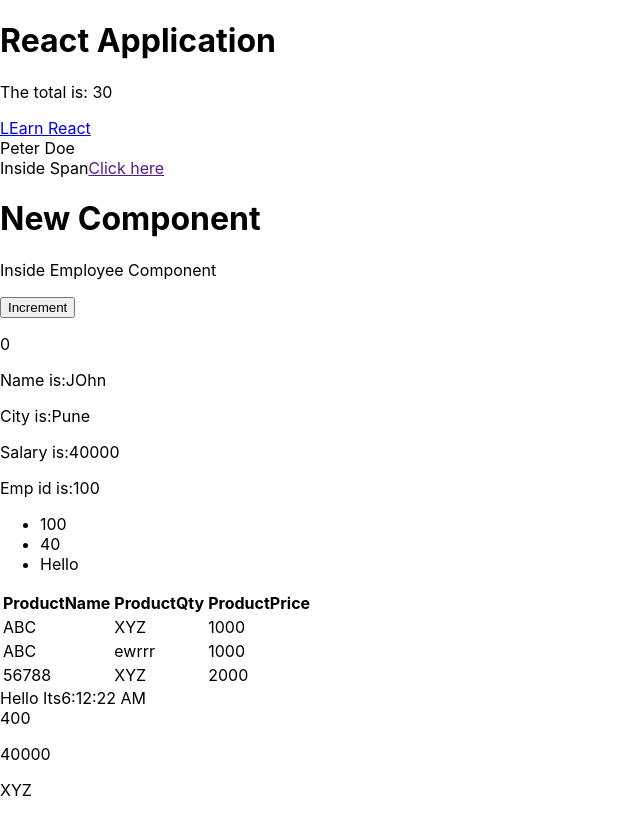
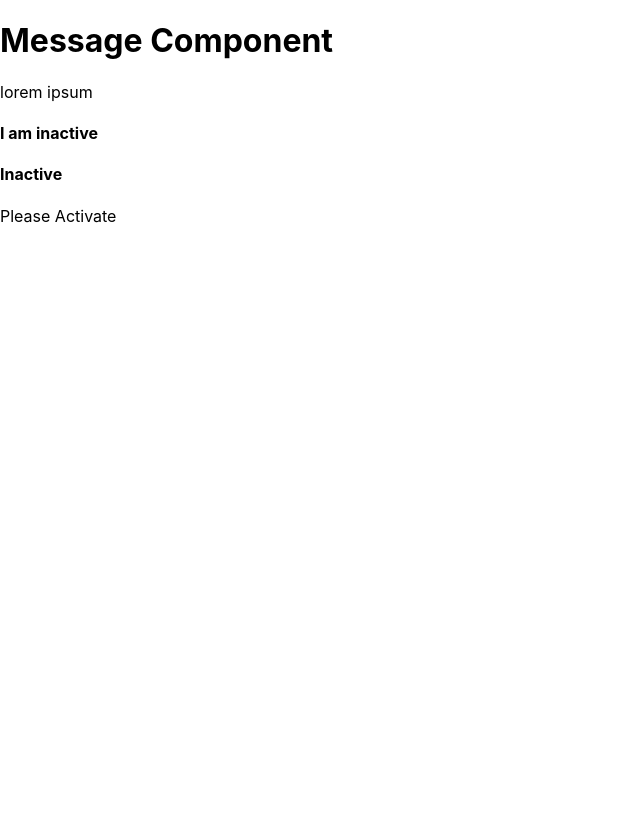
Before and after one commit to CodeKul/FullStackWeb-30Nov, a React (Create React App) app in the folder ReactJS/helloworld/: page / in a window 1280 px wide. Shown: the whole page, without its empty margins (0-640 px from the left). Built offline with nearby package versions, Linux system fonts and the light colour scheme.

Commit message:
conditional rendering

```diff
--- /dev/null
+++ b/ReactJS/helloworld/src/Active.js
@@ -0,0 +1,11 @@
+import React from "react";
+
+function Active() {
+  return (
+    <div>
+      <h4>I am active</h4>
+    </div>
+  );
+}
+
+export default Active;
--- a/ReactJS/helloworld/src/App.js
+++ b/ReactJS/helloworld/src/App.js
@@ -6,6 +6,7 @@ import Employee from "./Employee";
 import TableComponent from "./TableComponent";
 import Clock from "./Clock";
 import FunComponent from "./FunComponent";
+import Message from "./Message";
 function App() {
   let a = 10;
   let b = 20;
@@ -13,16 +14,21 @@ function App() {
   let numbers = [100, 40, "Hello"];
   let person = { firstName: "JOhn", city: "Pune" };
   let employee = { salary: 40000, empid: 100 };
+  let isActive = false;
   return (
     <div>
-      <h1>React Application</h1>
-      <p>The total is: {total}</p>
-      <DisplayComponent />
+      {/* <h1>React Application</h1>
+      <p>The total is: {total}</p> */}
+      {/* <DisplayComponent />
       <NewComponent />
       <Employee person={person} employee={employee} numbers={numbers} />
       <TableComponent />
-      <Clock message="Hello Its" />
-      <FunComponent employee={employee} lastName="XYZ" />
+      <Clock message="Hello Its" /> */}
+      {/* <FunComponent employee={employee} lastName="XYZ" />
+
+      */}
+
+      <Message status={isActive} />
     </div>
   );
 }
--- /dev/null
+++ b/ReactJS/helloworld/src/InActive.js
@@ -0,0 +1,11 @@
+import React from "react";
+
+function InActive() {
+  return (
+    <div>
+      <h4>I am inactive</h4>
+    </div>
+  );
+}
+
+export default InActive;
--- /dev/null
+++ b/ReactJS/helloworld/src/Message.js
@@ -0,0 +1,30 @@
+import { render } from "@testing-library/react";
+import React from "react";
+import Active from "./Active";
+import InActive from "./InActive";
+function Message({ status }) {
+  let msg;
+  if (status) {
+    msg = <Active />;
+  } else {
+    msg = <InActive />;
+
+    return (
+      <div>
+        <h1>Message Component</h1>
+        <p>lorem ipsum</p>
+        {msg}
+
+        {status ? (
+          <Active />
+        ) : (
+          <div>
+            <h4>Inactive</h4>
+            <p>Please Activate</p>
+          </div>
+        )}
+      </div>
+    );
+  }
+}
+export default Message;
```
Also changed, not shown: 1 other file (tests, documents, lock files or other folders).
